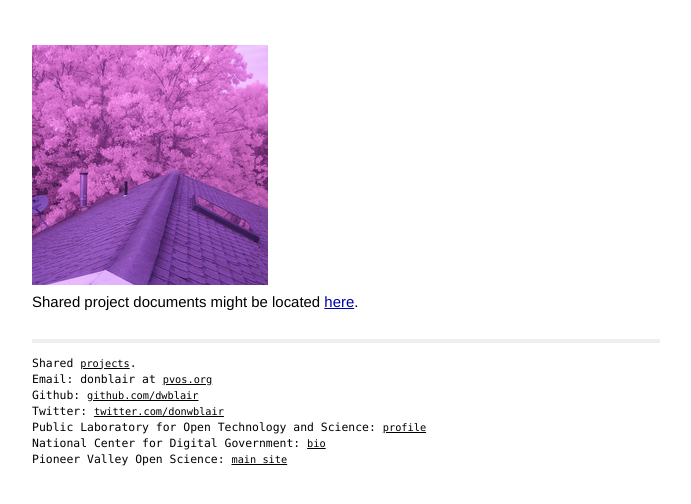
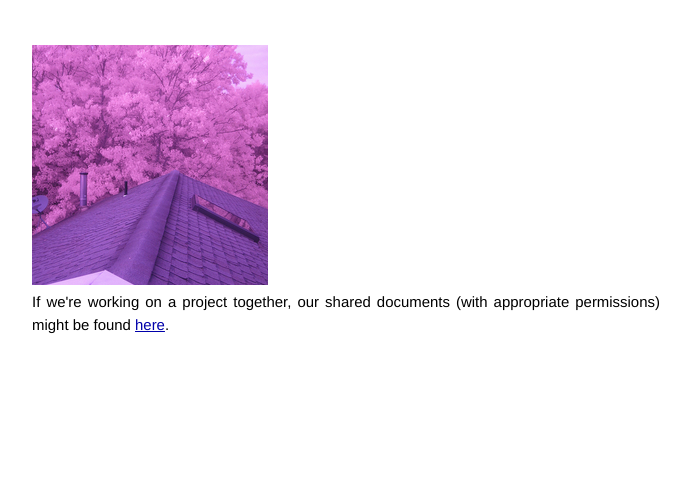
Before and after one commit to dwblair/dwblair.github.io, a plain HTML site: page index.html in a window 1280 px wide. Shown: the whole page, without its empty margins (294-985 px from the left). Drawn offline with Linux system fonts and the light colour scheme.

Commit message:
Update index.html

```diff
--- a/index.html
+++ b/index.html
@@ -21,25 +21,8 @@
                 <a href="/">  <img src="/assets/roof.png"> </a>
 
             </div>
-             Shared project documents might be located <a href="https://github.com/dwblair/dwblair.github.io/wiki/Projects">here</a>.<br>
+             If we're working on a project together, our shared documents (with appropriate permissions) might be found <a href="https://github.com/dwblair/dwblair.github.io/wiki/Projects">here</a>.<br>
 
-
-
-            <div class="footer">
-
-
-              <div class="contact">
-              <p>
-                  Shared <a href="https://github.com/dwblair/dwblair.github.io/wiki/Projects">projects</a>. <br>
-                  Email: donblair at <a href="http://pvos.org">pvos.org</a> <br>
-                  Github: <a href="http://github.com/dwblair/">github.com/dwblair</a><br />
-                  Twitter: <a href="http://twitter.com/donwblair/">twitter.com/donwblair</a><br>
-                  Public Laboratory for Open Technology and Science: <a href="http://publiclab.org/profile/donblair">profile</a></br>
-                  National Center for Digital Government: <a href="http://www.umass.edu/digitalcenter/people/bios/blair.html">bio</a> <br>
-                  Pioneer Valley Open Science: <a href="http://pvos.org">main site</a><br>
-                </p>
-              </div>
-            </div>
           </div>
         </div> <!-- /container -->
 
```
